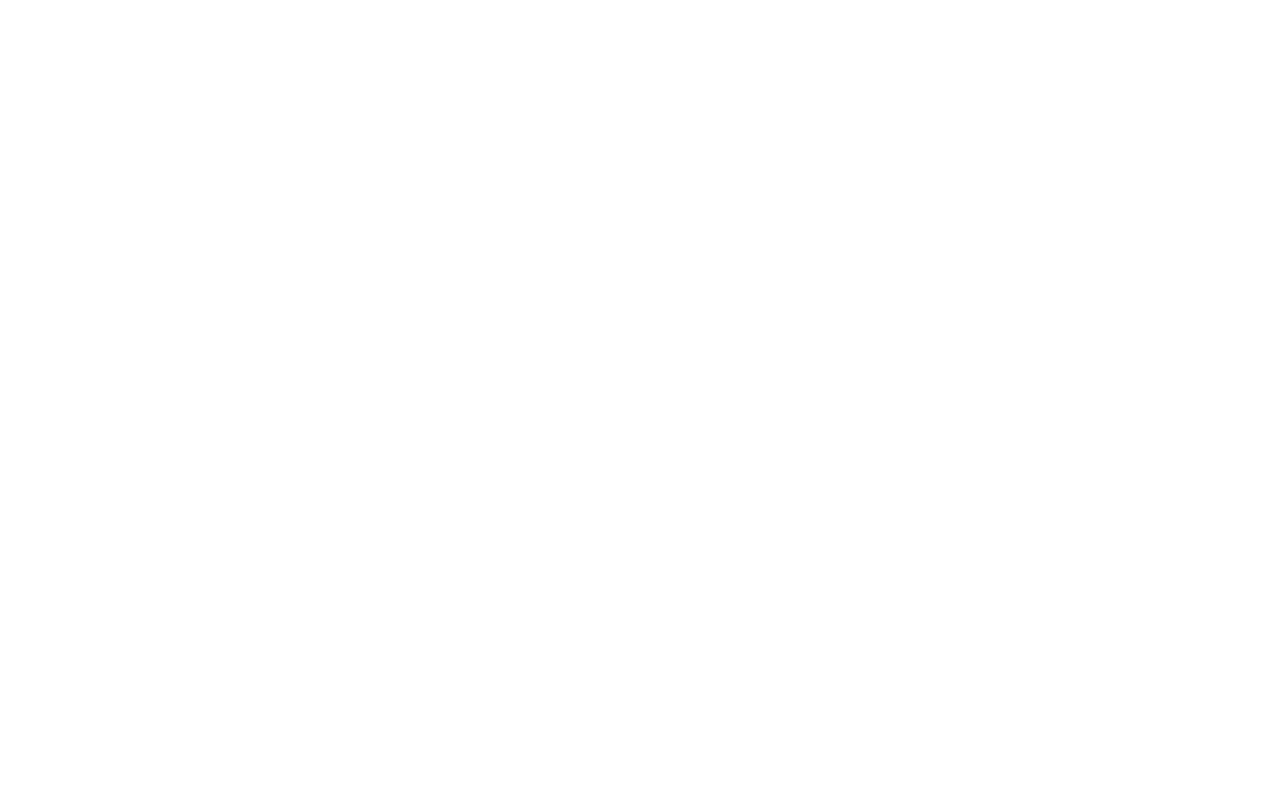
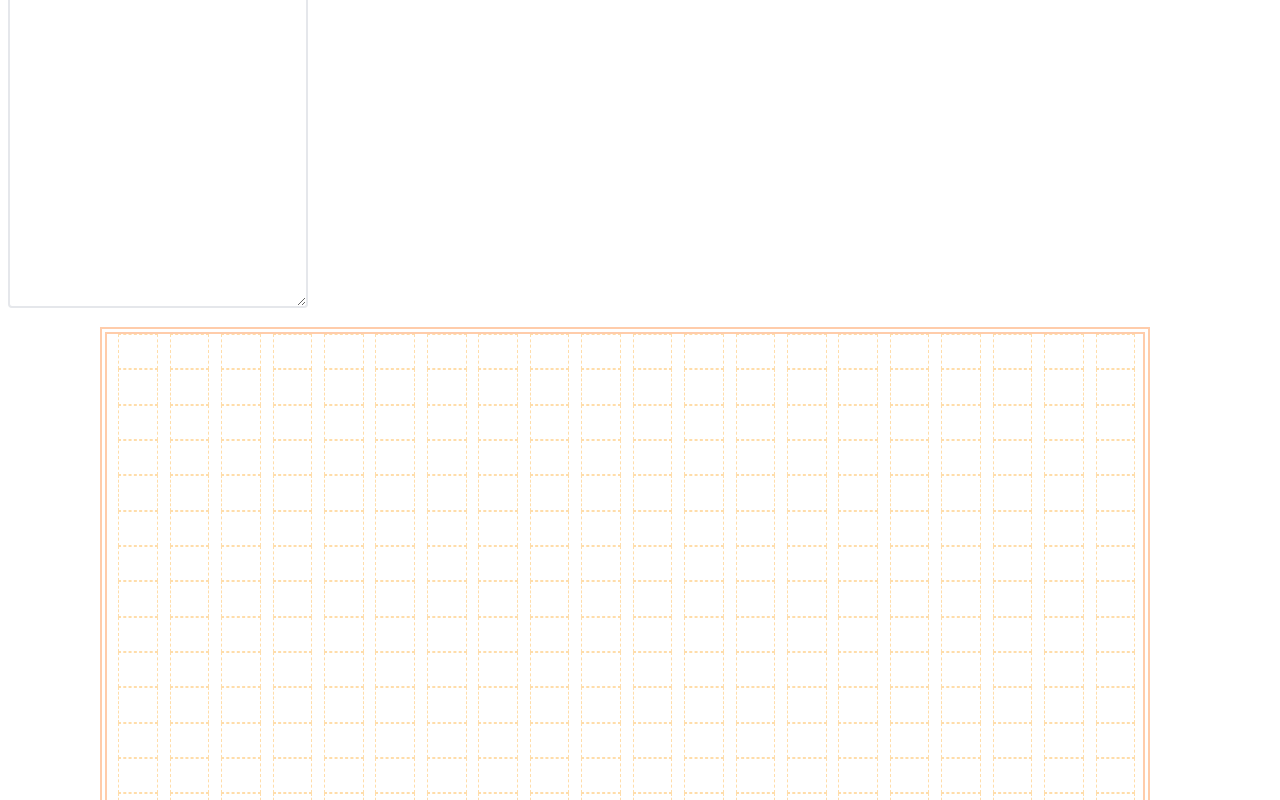
Before and after one commit to hogelog/tategaki, a React (Vite) app: page / in a window 1280 px wide. Shown: the part 531-1331 px from the top of the page. Before the commit the page ends 800 px from the top, so only its background shows below. Built offline with nearby package versions, Linux system fonts and the light colour scheme.

Commit message:
Implement 20x20 graph paper

```diff
--- a/package.json
+++ b/package.json
@@ -11,12 +11,16 @@
     "build": "parcel build"
   },
   "devDependencies": {
+    "@types/lodash": "^4.14.184",
     "@types/react": "^18.0.17",
     "@types/react-dom": "^18.0.6",
     "parcel": "^2.7.0",
-    "process": "^0.11.10"
+    "postcss": "^8.4.16",
+    "process": "^0.11.10",
+    "tailwindcss": "^3.1.8"
   },
   "dependencies": {
+    "lodash": "^4.17.21",
     "react": "^18.2.0",
     "react-dom": "^18.2.0"
   }
--- a/src/App.tsx
+++ b/src/App.tsx
@@ -1,5 +1,48 @@
 import * as React from 'react';
+import * as _ from 'lodash';
+
+const CHARS = 20;
+const LINES = 20;
 
 export function App() {
-  return <h1>Hello world!</h1>;
+  const [text, setText] = React.useState('')
+
+  let lines = text.replace(/^\n+|\n+$/g, '').split('\n')
+  let pages = _.chunk(lines, LINES)
+
+  return (
+    <div className='app'>
+      <div className='control-menu'>
+        <textarea className='w-full rounded border-2 m-2' onChange={(event) => setText(event.target.value)}>{text}</textarea>
+      </div>
+      <div className='papers'>
+        { pages.map((page, index: number) => {
+          return <div key={index} className='w-full m-4 paper'>
+            <div className='text'>
+              { [...Array(LINES)].map((_, index: number) => {
+                let line = page[index] || ''
+                return <div key={index} className='line'>
+                  {line.split('').map((ch, index: number) => {
+                    if (ch == '\n') {
+                      return <br key={index} />
+                    } else {
+                      return <span key={index}>{ch}</span>
+                    }
+                  })}
+                </div>
+              })}
+            </div>
+            <div className='background'>
+              { [...Array(LINES)].map((_, index: number) =>
+                <div key={index} className='line'>
+                  { [...Array(CHARS)].map((_, index: number) => <span key={index}>　</span>)}
+                </div>
+              ) }
+            </div>
+            <div className='footer'>（{CHARS}✕{LINES} {CHARS * LINES}字）</div>
+          </div>
+        })}
+      </div>
+    </div>
+  )
 }
--- /dev/null
+++ b/src/index.css
@@ -0,0 +1,100 @@
+@tailwind base;
+@tailwind components;
+@tailwind utilities;
+
+.app {
+  width: 100%;
+  height: 220mm;
+}
+.control-menu {
+  width: 300px;
+  height: 220mm;
+  float: left;
+}
+.control-menu textarea {
+  font-size: 10pt;
+  height: 100%;
+}
+.papers {
+  margin: 0 auto;
+  width: 297mm;
+  overflow-y: scroll;
+  height: 220mm;
+}
+.paper {
+  position: relative;
+
+  writing-mode: vertical-rl;
+
+  text-orientation: upright;
+
+  font-family: '游明朝体', monospace;
+  font-size: 23pt;
+
+  margin: 0 auto;
+  width: 270mm;
+  height: 209mm;
+}
+.paper .background {
+  position: absolute;
+  top: 7mm;
+  right: 0;
+  margin: 0;
+  width: 278mm;
+  height: 191mm;
+  border: 2mm double #fca;
+}
+.paper .text {
+  z-index: 2;
+  position: absolute;
+  top: 9mm;
+  right: 2mm;
+  margin: 0;
+  width: 270mm;
+  height: 200mm;
+  color: #3e3e3e;
+}
+.paper .line {
+  margin: 0 4pt;
+  width: 12.2mm;
+}
+.paper span { padding: 1pt;
+  width: 12.2mm;
+  height: 12.2mm;
+  margin: 0 auto;
+}
+.paper .background span {
+  border: #fda 1px dashed;
+}
+.paper .text span {
+  margin: 1px;
+}
+.paper .footer {
+  writing-mode: horizontal-tb;
+
+  position: absolute;
+  left: 2mm;
+  bottom: 5mm;
+
+  color: #fca;
+  font-size: 12pt;
+}
+
+@media print {
+  @page {
+    margin: 0;
+    padding: 0;
+  }
+  .control-menu {
+    display: none;
+  }
+  .papers {
+    overflow-y: visible;
+  }
+  .paper .background {
+    height: 187.2mm;
+  }
+  .paper .footer {
+    bottom: 7mm;
+  }
+}
--- a/src/index.html
+++ b/src/index.html
@@ -1,9 +1,9 @@
 <!doctype html>
-<html lang="en">
+<html lang="ja">
   <head>
     <meta charset="utf-8"/>
     <title>My First Parcel App</title>
-    <link rel="stylesheet" href="styles.css" />
+    <link rel="stylesheet" href="index.css" />
   </head>
   <body>
     <div id="app"></div>
--- a/src/styles.css
+++ /dev/null
@@ -1,4 +0,0 @@
-h1 {
-  color: hotpink;
-  font-family: cursive;
-}
--- /dev/null
+++ b/tailwind.config.js
@@ -0,0 +1,10 @@
+/** @type {import('tailwindcss').Config} */
+module.exports = {
+  content: [
+    "./src/**/*.{html,js,ts,jsx,tsx}",
+  ],
+  theme: {
+    extend: {},
+  },
+  plugins: [],
+}
```
Also changed, not shown: .postcssrc (added), 1 other file (tests, documents, lock files or other folders).
